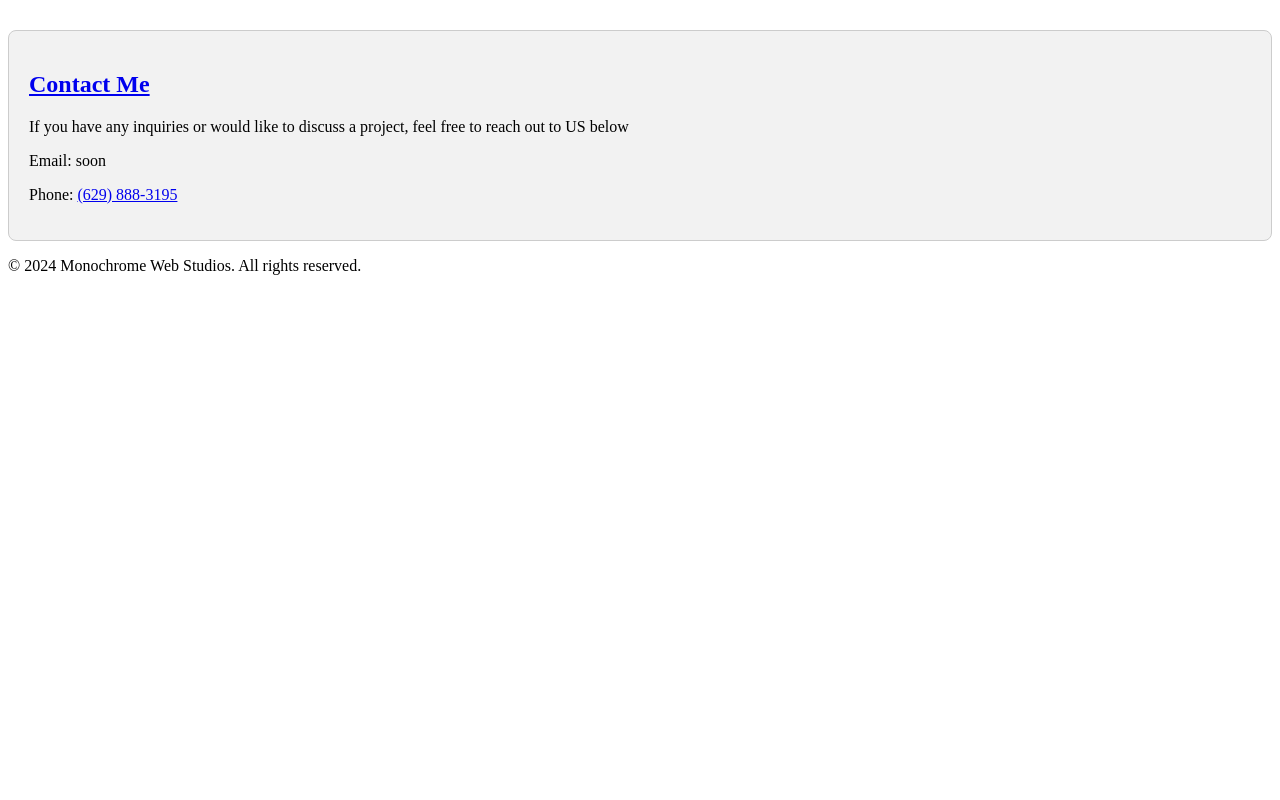
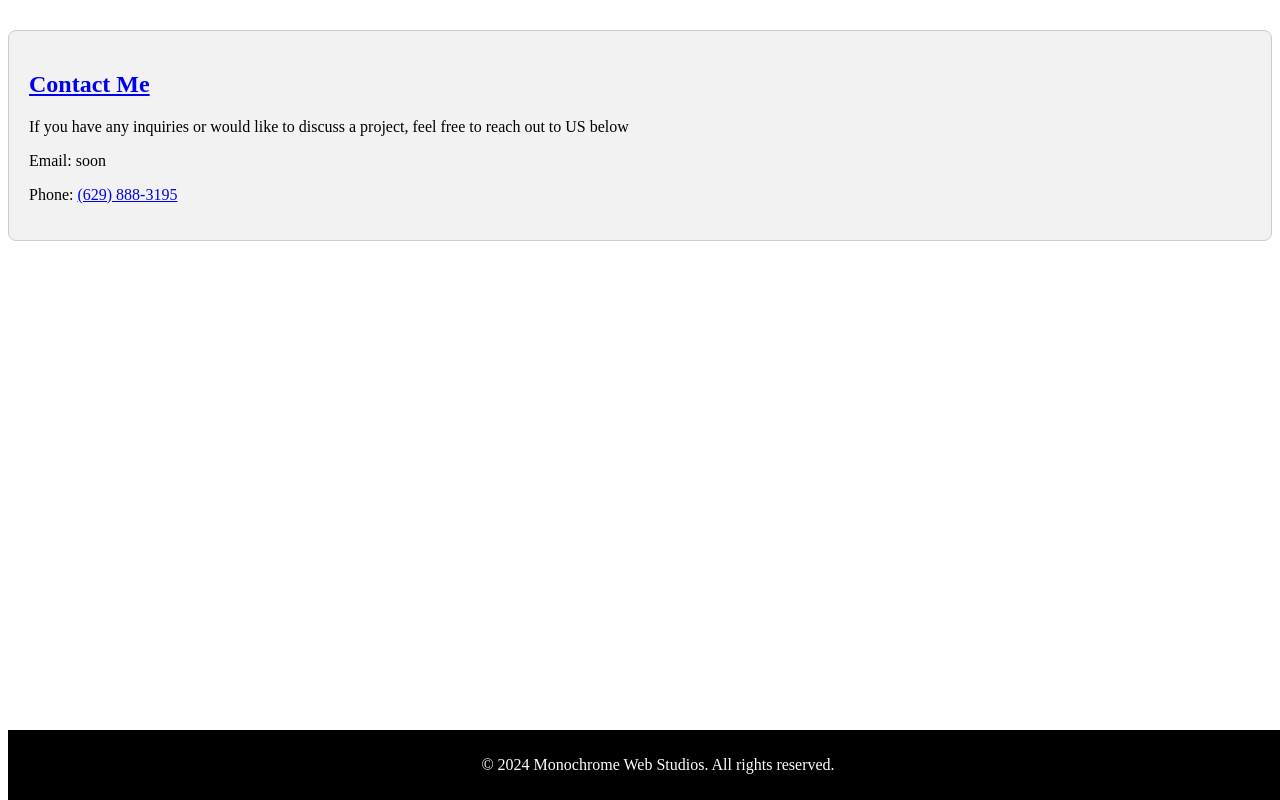
Before and after one commit to Monochrome-Web-Studios/Monochrome-Web-Studios, a plain HTML site: page contact.html in a window 1280 px wide. Drawn offline with Linux system fonts and the light colour scheme; a script that the page names is missing.

Commit message:
Update contact.html

```diff
--- a/contact.html
+++ b/contact.html
@@ -12,6 +12,14 @@
             border: 1px solid #cccccc;
             border-radius: 8px;
             background-color: #f2f2f2;
+        }  footer {
+            background-color: #000000;
+            color: #ffffff;
+            text-align: center;
+            padding: 10px;
+            position: fixed;
+            bottom: 0;
+            width: 100%;
         } </style>
 
 
```
